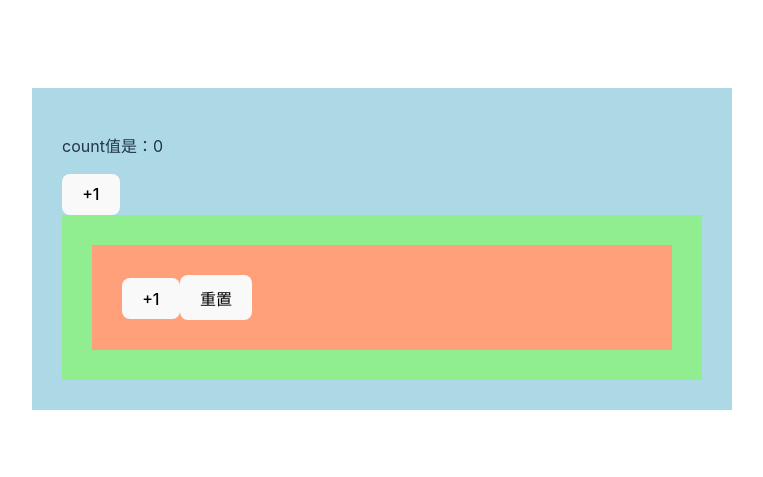
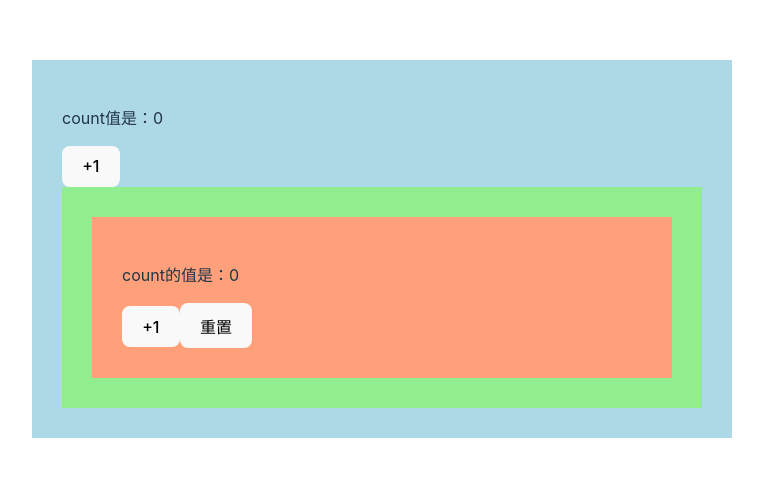
Before and after one commit to ypinchina/hooks-advance, a React (Vite) app in the folder day_01/: page / in a window 1280 px wide. Shown: the part 151-628 px from the top of the page, without its empty margins (258-1021 px from the left). Built offline with nearby package versions, Linux system fonts and the light colour scheme.

Commit message:
代码更新

```diff
--- a/day_01/src/App.tsx
+++ b/day_01/src/App.tsx
@@ -1,9 +1,12 @@
 import React from "react";
 import { LevelA } from "./components/use_context/base";
+import { AppContextWrapper } from "./components/use_context/AppContext";
 const App: React.FC = () => {
   return (
     <>
-      <LevelA></LevelA>
+      <AppContextWrapper>
+        <LevelA></LevelA>
+      </AppContextWrapper>
     </>
   );
 };
--- /dev/null
+++ b/day_01/src/components/use_context/AppContext.tsx
@@ -0,0 +1,16 @@
+import React, { useState } from "react";
+type ContextType = {
+  count: number;
+  setCount: React.Dispatch<React.SetStateAction<number>>;
+};
+export const AppContext = React.createContext<ContextType>({} as ContextType);
+export const AppContextWrapper: React.FC<React.PropsWithChildren> = (props) => {
+  const [count, setCount] = useState(0);
+  return (
+    <>
+      <AppContext.Provider value={{ count, setCount }}>
+        {props.children}
+      </AppContext.Provider>
+    </>
+  );
+};
--- a/day_01/src/components/use_context/base.tsx
+++ b/day_01/src/components/use_context/base.tsx
@@ -1,33 +1,34 @@
-import React, { useState } from 'react'
-
+import React, { useContext } from "react";
+import { AppContext } from "./AppContext";
 export const LevelA: React.FC = () => {
+  const { count, setCount } = useContext(AppContext);
   // 定义状态
-  const [count, setCount] = useState(0)
-
   return (
-    <div style={{ padding: 30, backgroundColor: 'lightblue', width: '50vw' }}>
+    <div style={{ padding: 30, backgroundColor: "lightblue", width: "50vw" }}>
       <p>count值是：{count}</p>
-      <button onClick={() => setCount((prev) => prev + 1)}>+1</button>
+      <button onClick={() => setCount((prev: number) => prev + 1)}>+1</button>
       {/* 使用子组件 */}
       <LevelB />
     </div>
-  )
-}
+  );
+};
 
 export const LevelB: React.FC = () => {
   return (
-    <div style={{ padding: 30, backgroundColor: 'lightgreen' }}>
+    <div style={{ padding: 30, backgroundColor: "lightgreen" }}>
       {/* 使用子组件 */}
       <LevelC />
     </div>
-  )
-}
+  );
+};
 
 export const LevelC: React.FC = () => {
+  const { count, setCount } = React.useContext(AppContext);
   return (
-    <div style={{ padding: 30, backgroundColor: 'lightsalmon' }}>
-      <button>+1</button>
-      <button>重置</button>
+    <div style={{ padding: 30, backgroundColor: "lightsalmon" }}>
+      <p>count的值是：{count}</p>
+      <button onClick={() => setCount((prev: number) => prev + 1)}>+1</button>
+      <button onClick={() => setCount(0)}>重置</button>
     </div>
-  )
-}
+  );
+};
```
Also changed, not shown: 1 other file (tests, documents, lock files or other folders).
